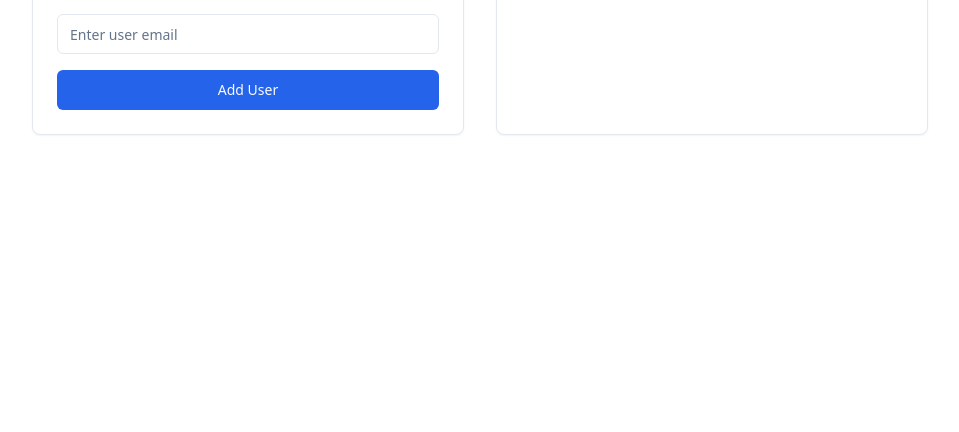
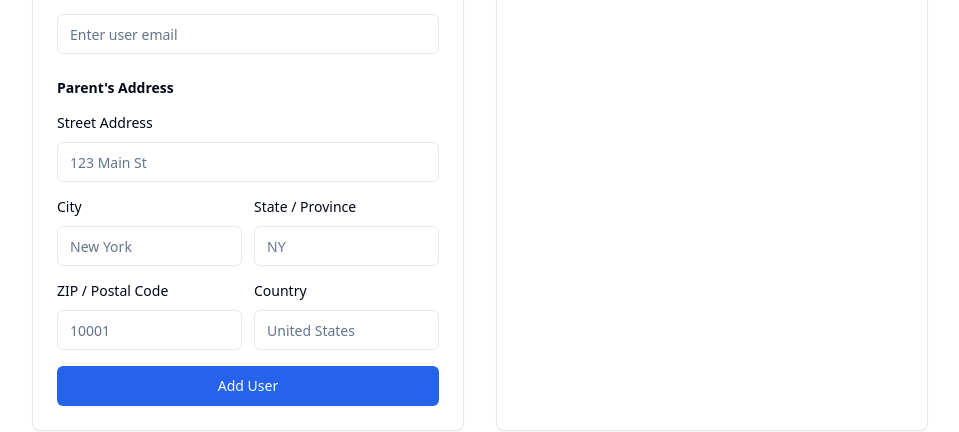
Before and after one commit to matiasne/a-empty-em, a Next.js app: page /users in a window 1280 px wide. Shown: the part 279-711 px from the top of the page, without its empty margins (160-1119 px from the left). Built offline with nearby package versions, Linux system fonts and the light colour scheme; no server answers; the database is empty.

Commit message:
feat(agent): user addres
Task ID: aXAwQkAY7hrljMuQCPDP
Type: feature
Priority: medium

```diff
--- a/src/app/api/users/route.ts
+++ b/src/app/api/users/route.ts
@@ -25,6 +25,11 @@ export async function POST(request: NextRequest) {
       .values({
         name: validatedData.name,
         email: validatedData.email,
+        parentsAddressStreet: validatedData.parentsAddressStreet,
+        parentsAddressCity: validatedData.parentsAddressCity,
+        parentsAddressState: validatedData.parentsAddressState,
+        parentsAddressZip: validatedData.parentsAddressZip,
+        parentsAddressCountry: validatedData.parentsAddressCountry,
       })
       .returning()
 
--- a/src/components/users/add-user-form.tsx
+++ b/src/components/users/add-user-form.tsx
@@ -8,6 +8,11 @@ import { Label } from '@/components/ui/label'
 export function AddUserForm() {
   const [name, setName] = useState('')
   const [email, setEmail] = useState('')
+  const [parentsAddressStreet, setParentsAddressStreet] = useState('')
+  const [parentsAddressCity, setParentsAddressCity] = useState('')
+  const [parentsAddressState, setParentsAddressState] = useState('')
+  const [parentsAddressZip, setParentsAddressZip] = useState('')
+  const [parentsAddressCountry, setParentsAddressCountry] = useState('')
   const [loading, setLoading] = useState(false)
   const [message, setMessage] = useState<{ type: 'success' | 'error'; text: string } | null>(null)
 
@@ -22,7 +27,15 @@ export function AddUserForm() {
         headers: {
           'Content-Type': 'application/json',
         },
-        body: JSON.stringify({ name, email }),
+        body: JSON.stringify({
+          name,
+          email,
+          parentsAddressStreet,
+          parentsAddressCity,
+          parentsAddressState,
+          parentsAddressZip,
+          parentsAddressCountry,
+        }),
       })
 
       const data = await response.json()
@@ -31,7 +44,11 @@ export function AddUserForm() {
         setMessage({ type: 'success', text: 'User created successfully!' })
         setName('')
         setEmail('')
-        // Optionally refresh the page or trigger a refetch
+        setParentsAddressStreet('')
+        setParentsAddressCity('')
+        setParentsAddressState('')
+        setParentsAddressZip('')
+        setParentsAddressCountry('')
         window.location.reload()
       } else {
         setMessage({ type: 'error', text: data.error || 'Failed to create user' })
@@ -45,6 +62,7 @@ export function AddUserForm() {
 
   return (
     <form onSubmit={handleSubmit} className="space-y-4">
+      {/* ── Account details ── */}
       <div className="space-y-2">
         <Label htmlFor="name">Name</Label>
         <Input
@@ -69,6 +87,75 @@ export function AddUserForm() {
         />
       </div>
 
+      {/* ── Parent's address ── */}
+      <div className="space-y-3 pt-2">
+        <p className="text-sm font-semibold">Parent&apos;s Address</p>
+
+        <div className="space-y-2">
+          <Label htmlFor="parentsAddressStreet">Street Address</Label>
+          <Input
+            id="parentsAddressStreet"
+            type="text"
+            value={parentsAddressStreet}
+            onChange={(e) => setParentsAddressStreet(e.target.value)}
+            required
+            placeholder="123 Main St"
+          />
+        </div>
+
+        <div className="grid grid-cols-2 gap-3">
+          <div className="space-y-2">
+            <Label htmlFor="parentsAddressCity">City</Label>
+            <Input
+              id="parentsAddressCity"
+              type="text"
+              value={parentsAddressCity}
+              onChange={(e) => setParentsAddressCity(e.target.value)}
+              required
+              placeholder="New York"
+            />
+          </div>
+
+          <div className="space-y-2">
+            <Label htmlFor="parentsAddressState">State / Province</Label>
+            <Input
+              id="parentsAddressState"
+              type="text"
+              value={parentsAddressState}
+              onChange={(e) => setParentsAddressState(e.target.value)}
+              required
+              placeholder="NY"
+            />
+          </div>
+        </div>
+
+        <div className="grid grid-cols-2 gap-3">
+          <div className="space-y-2">
+            <Label htmlFor="parentsAddressZip">ZIP / Postal Code</Label>
+            <Input
+              id="parentsAddressZip"
+              type="text"
+              value={parentsAddressZip}
+              onChange={(e) => setParentsAddressZip(e.target.value)}
+              required
+              placeholder="10001"
+            />
+          </div>
+
+          <div className="space-y-2">
+            <Label htmlFor="parentsAddressCountry">Country</Label>
+            <Input
+              id="parentsAddressCountry"
+              type="text"
+              value={parentsAddressCountry}
+              onChange={(e) => setParentsAddressCountry(e.target.value)}
+              required
+              placeholder="United States"
+            />
+          </div>
+        </div>
+      </div>
+
       <Button type="submit" disabled={loading} className="w-full">
         {loading ? 'Creating...' : 'Add User'}
       </Button>
--- a/src/components/users/users-list.tsx
+++ b/src/components/users/users-list.tsx
@@ -56,7 +56,17 @@ export function UsersList() {
         >
           <h3 className="font-semibold">{user.name}</h3>
           <p className="text-sm text-muted-foreground">{user.email}</p>
-          <p className="text-xs text-muted-foreground mt-1">
+          <div className="mt-2">
+            <p className="text-xs font-medium text-muted-foreground">Parent&apos;s Address</p>
+            <p className="text-sm">
+              {user.parentsAddressStreet},{' '}
+              {user.parentsAddressCity},{' '}
+              {user.parentsAddressState}{' '}
+              {user.parentsAddressZip},{' '}
+              {user.parentsAddressCountry}
+            </p>
+          </div>
+          <p className="text-xs text-muted-foreground mt-2">
             Created: {new Date(user.createdAt).toLocaleDateString()}
           </p>
         </div>
--- a/src/db/schema.ts
+++ b/src/db/schema.ts
@@ -4,6 +4,11 @@ export const users = pgTable('users', {
   id: serial('id').primaryKey(),
   name: varchar('name', { length: 255 }).notNull(),
   email: varchar('email', { length: 255 }).notNull().unique(),
+  parentsAddressStreet: varchar('parents_address_street', { length: 255 }).notNull(),
+  parentsAddressCity: varchar('parents_address_city', { length: 100 }).notNull(),
+  parentsAddressState: varchar('parents_address_state', { length: 100 }).notNull(),
+  parentsAddressZip: varchar('parents_address_zip', { length: 20 }).notNull(),
+  parentsAddressCountry: varchar('parents_address_country', { length: 100 }).notNull(),
   createdAt: timestamp('created_at').defaultNow().notNull(),
   updatedAt: timestamp('updated_at').defaultNow().notNull(),
 })
--- a/src/lib/validations/user.ts
+++ b/src/lib/validations/user.ts
@@ -1,6 +1,30 @@
 import { z } from 'zod'
 
-export const createUserSchema = z.object({
+export const parentsAddressSchema = z.object({
+  parentsAddressStreet: z
+    .string()
+    .min(1, "Parent's street address is required")
+    .max(255, 'Street address must be less than 255 characters'),
+  parentsAddressCity: z
+    .string()
+    .min(1, 'City is required')
+    .max(100, 'City must be less than 100 characters'),
+  parentsAddressState: z
+    .string()
+    .min(1, 'State / Province is required')
+    .max(100, 'State must be less than 100 characters'),
+  parentsAddressZip: z
+    .string()
+    .min(1, 'ZIP / Postal code is required')
+    .max(20, 'ZIP code must be less than 20 characters'),
+  parentsAddressCountry: z
+    .string()
+    .min(1, 'Country is required')
+    .max(100, 'Country must be less than 100 characters'),
+})
+
+export const createUserSchema = z
+  .object({
     name: z
       .string()
       .min(1, 'Name is required')
@@ -10,6 +34,7 @@ export const createUserSchema = z.object({
       .email('Invalid email address')
       .max(255, 'Email must be less than 255 characters'),
   })
+  .merge(parentsAddressSchema)
 
 export const updateUserSchema = createUserSchema.partial()
 
```
Also changed, not shown: 1 other file (tests, documents, lock files or other folders). Lines whose indentation alone changed are shown as unchanged.
